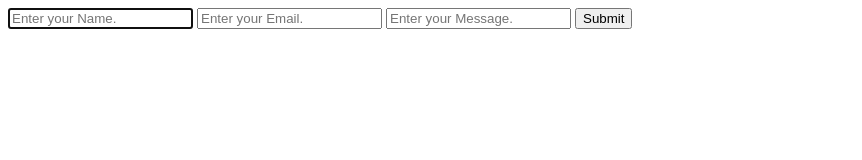
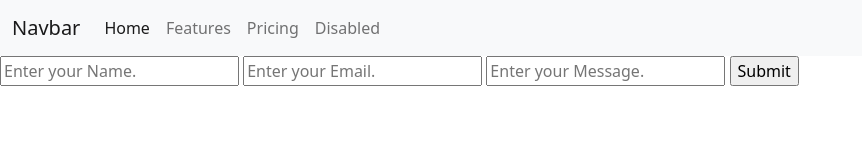
Before and after one commit to Pranav016/gtok, a website: page views/home.html in a window 1280 px wide. Shown: the whole page, without its empty margins (0-862 px from the left). Drawn offline with nearby package versions, Linux system fonts and the light colour scheme; files that its build step writes are made by us from their sources.

Commit message:
Add alert box onSubmit and navbar for the home page

```diff
--- a/views/home.html
+++ b/views/home.html
@@ -7,16 +7,47 @@
     <title></title>
     <meta name="description" content="">
     <meta name="viewport" content="width=device-width, initial-scale=1">
-    <link rel="stylesheet" href="../public/css/styles.css">
+    <link href="https://cdn.jsdelivr.net/npm/bootstrap@5.0.0/dist/css/bootstrap.min.css" rel="stylesheet"
+        integrity="sha384-wEmeIV1mKuiNpC+IOBjI7aAzPcEZeedi5yW5f2yOq55WWLwNGmvvx4Um1vskeMj0" crossorigin="anonymous">
+    <link rel="stylesheet" href="css/styles.css">
+    <script src="https://ajax.googleapis.com/ajax/libs/jquery/3.5.1/jquery.min.js"></script>
+    <script src="https://cdn.jsdelivr.net/npm/bootstrap@5.0.0/dist/js/bootstrap.bundle.min.js"
+        integrity="sha384-p34f1UUtsS3wqzfto5wAAmdvj+osOnFyQFpp4Ua3gs/ZVWx6oOypYoCJhGGScy+8"
+        crossorigin="anonymous"></script>
 </head>
 
 <body>
-    <form action="/" method="POST">
-        <input name="name" type="text" placeholder="Enter your Name." required autofocus />
-        <input name="email" type="text" placeholder="Enter your Email." required />
-        <input name="message" type="text" placeholder="Enter your Message." required />
-        <button type="submit">Submit</button>
-    </form>
+    <header>
+        <nav class="navbar navbar-expand-lg navbar-light bg-light">
+            <div class="container-fluid">
+                <a class="navbar-brand" href="#">Navbar</a>
+                <button class="navbar-toggler" type="button" data-bs-toggle="collapse"
+                    data-bs-target="#navbarNavAltMarkup" aria-controls="navbarNavAltMarkup" aria-expanded="false"
+                    aria-label="Toggle navigation">
+                    <span class="navbar-toggler-icon"></span>
+                </button>
+                <div class="collapse navbar-collapse" id="navbarNavAltMarkup">
+                    <div class="navbar-nav">
+                        <a class="nav-link active" href="#">Home</a>
+                        <a class="nav-link" href="#">Features</a>
+                        <a class="nav-link" href="#">Pricing</a>
+                        <a class="nav-link" href="#">Disabled</a>
+                    </div>
+                </div>
+            </div>
+        </nav>
+    </header>
+    <footer>
+        <form id="form" action="/" method="POST">
+            <input name="name" type="text" placeholder="Enter your Name." required />
+            <input name="email" type="email" placeholder="Enter your Email." pattern="[^@]+@[^@]+\.[a-zA-Z]{2,6}"
+                required />
+            <input name="message" type="text" placeholder="Enter your Message." required />
+            <input type="submit" name="submit"></button>
+        </form>
+    </footer>
+    <script src="https://unpkg.com/sweetalert/dist/sweetalert.min.js"></script>
+    <script src="js/index.js"></script>
 </body>
 
 </html>
```
Also changed, not shown: controllers/home_controller.js (+5 -6 lines), public/js/index.js (+8 -0 lines), 1 other file.
